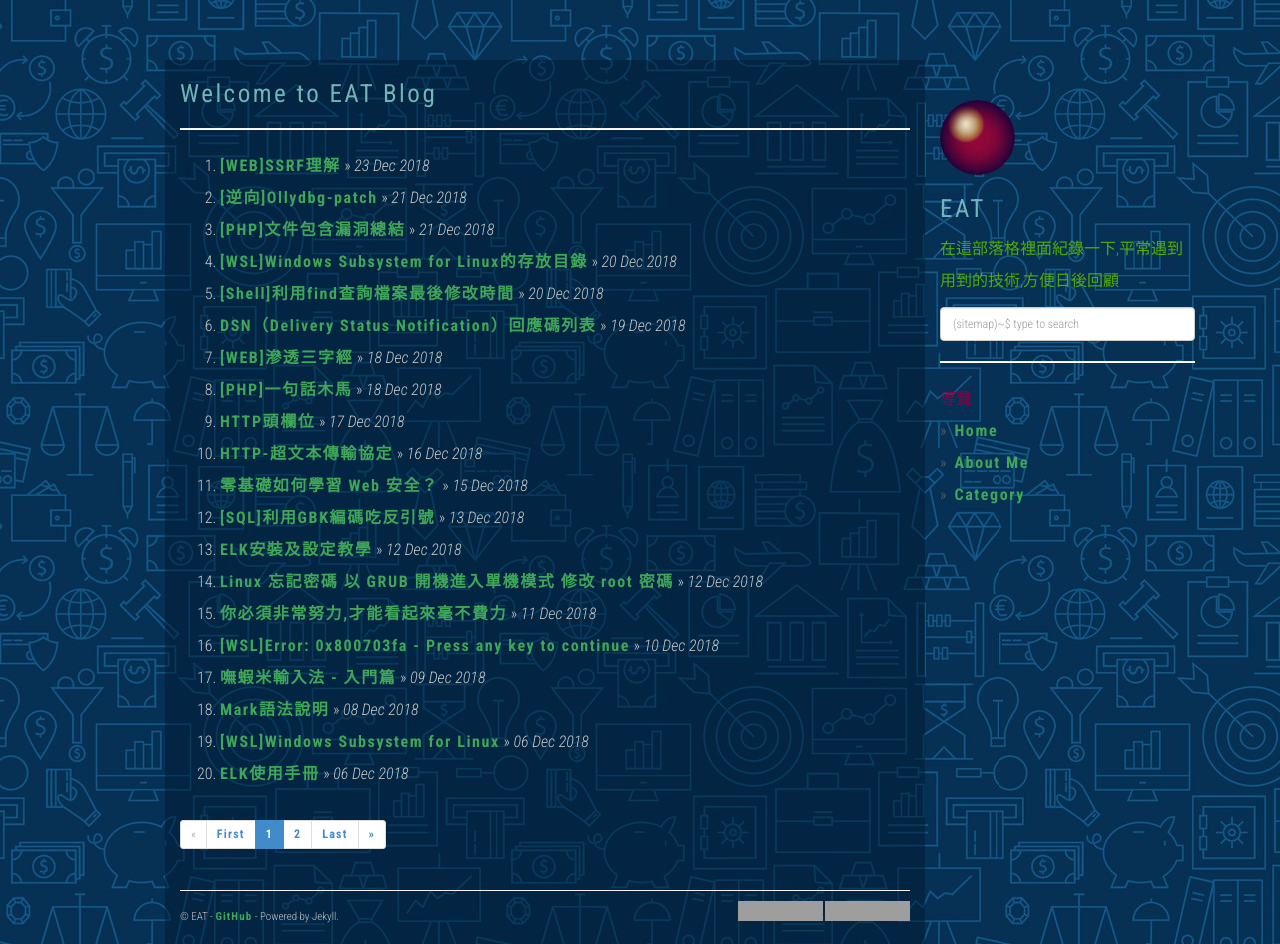
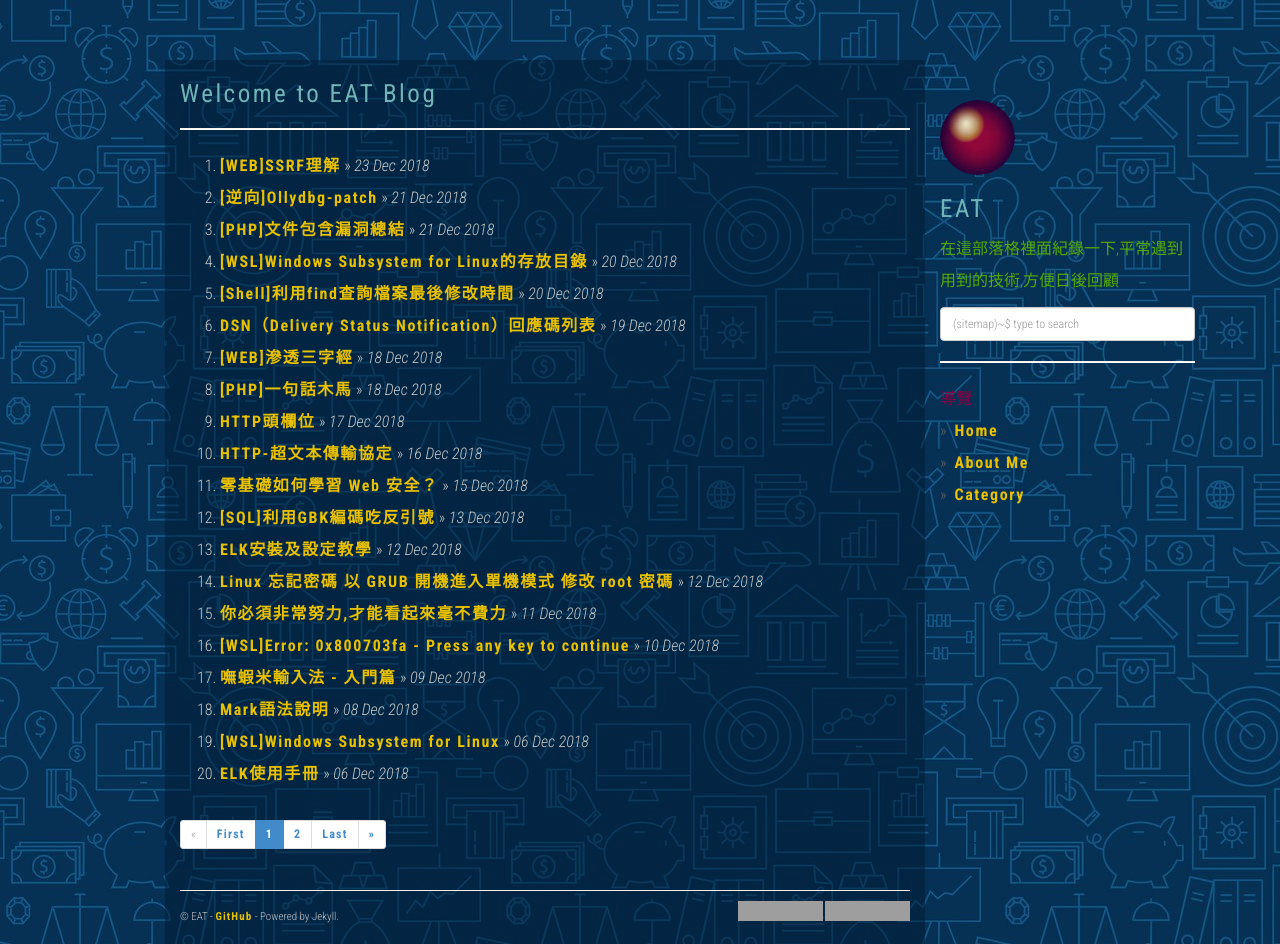
Before and after one commit to dyeat/dyeat.github.io, a Jekyll site: the page built from index.html, in a window 1280 px wide and 944 px high. Built offline with Jekyll 4.4.1, drawn with Linux system fonts in a browser that asks for light colours; nearby versions of some CDN libraries; the list of posts is cut into pages by our own code; grey boxes are pictures that could not be loaded.

```diff
--- a/static/css/main.css
+++ b/static/css/main.css
@@ -32,7 +32,7 @@
 }
 a, a:link, a:active {
   text-decoration: none;
-  color: #3fa757;
+  color: #eac100;
   letter-spacing: .1em;
   font-weight:bold;
 }
```
